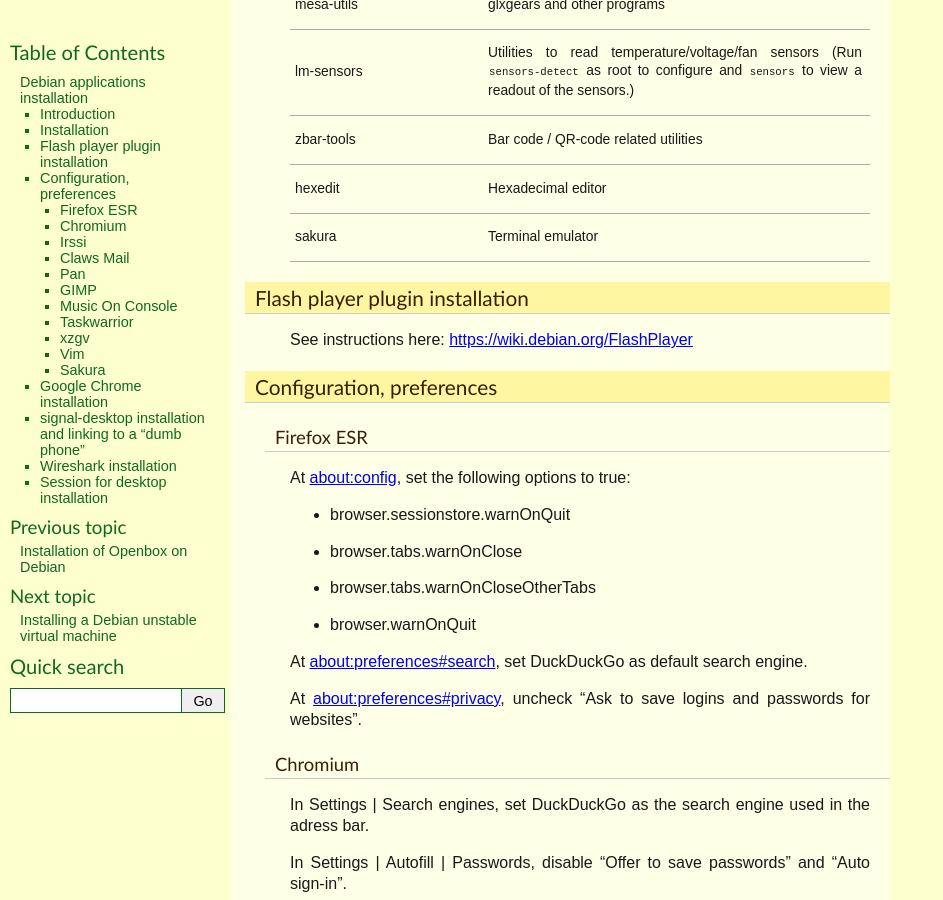
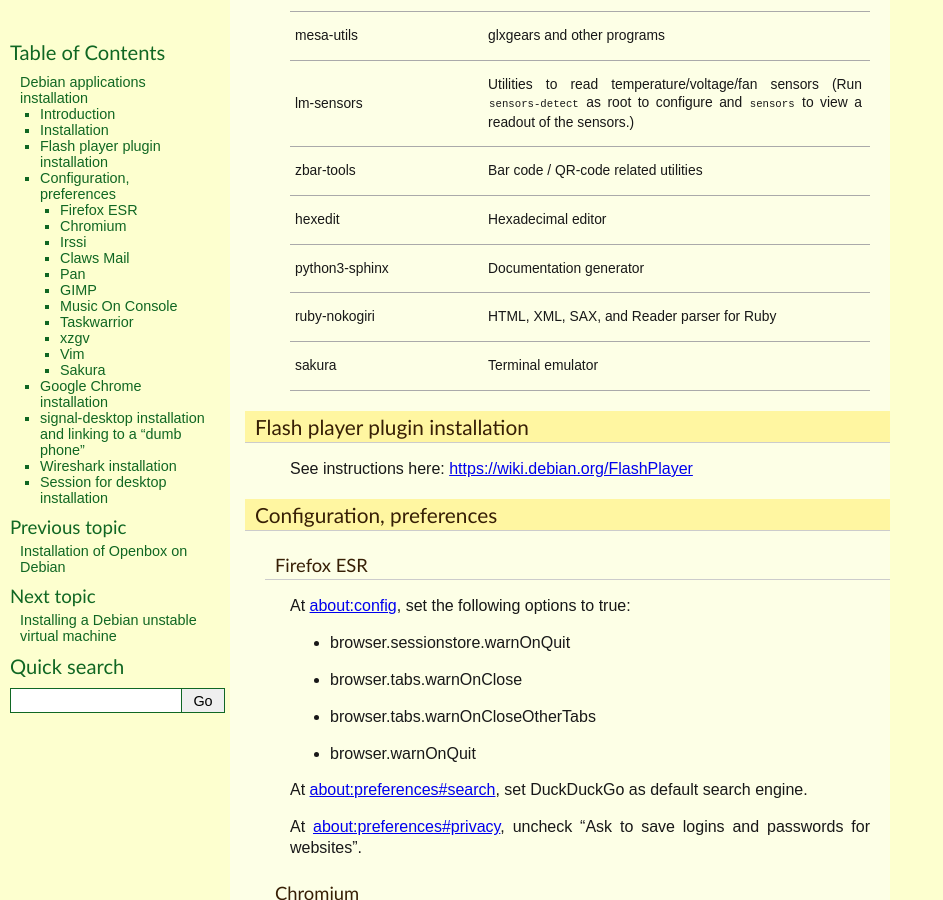
Before and after one commit to thierr26/thierr26_personal_notes_sphinx_sources, a Sphinx documentation site: the page built from source/debian_apps_install.rst, in a window 1280 px wide and 900 px high, scrolled down 5496 px. Shown: the whole window, without its empty margins (0-943 px from the left). Built offline with Sphinx 7.4.7, drawn with Linux system fonts in a browser that asks for light colours; some of the changed text lies outside the part shown.

Commit message:
Add Sphinx and ruby-nokogiri to Debian apps page

```diff
--- a/source/debian_apps_install.rst
+++ b/source/debian_apps_install.rst
@@ -97,6 +97,8 @@
       lm-sensors \
       zbar-tools \
       hexedit \
+      python3-sphinx \
+      ruby-nokogiri \
       sakura # As root.
 
 .. list-table::
@@ -244,6 +246,10 @@
     - Bar code / QR-code related utilities
   * - hexedit
     - Hexadecimal editor
+  * - python3-sphinx
+    - Documentation generator
+  * - ruby-nokogiri
+    - HTML, XML, SAX, and Reader parser for Ruby
   * - sakura
     - Terminal emulator
 
```
